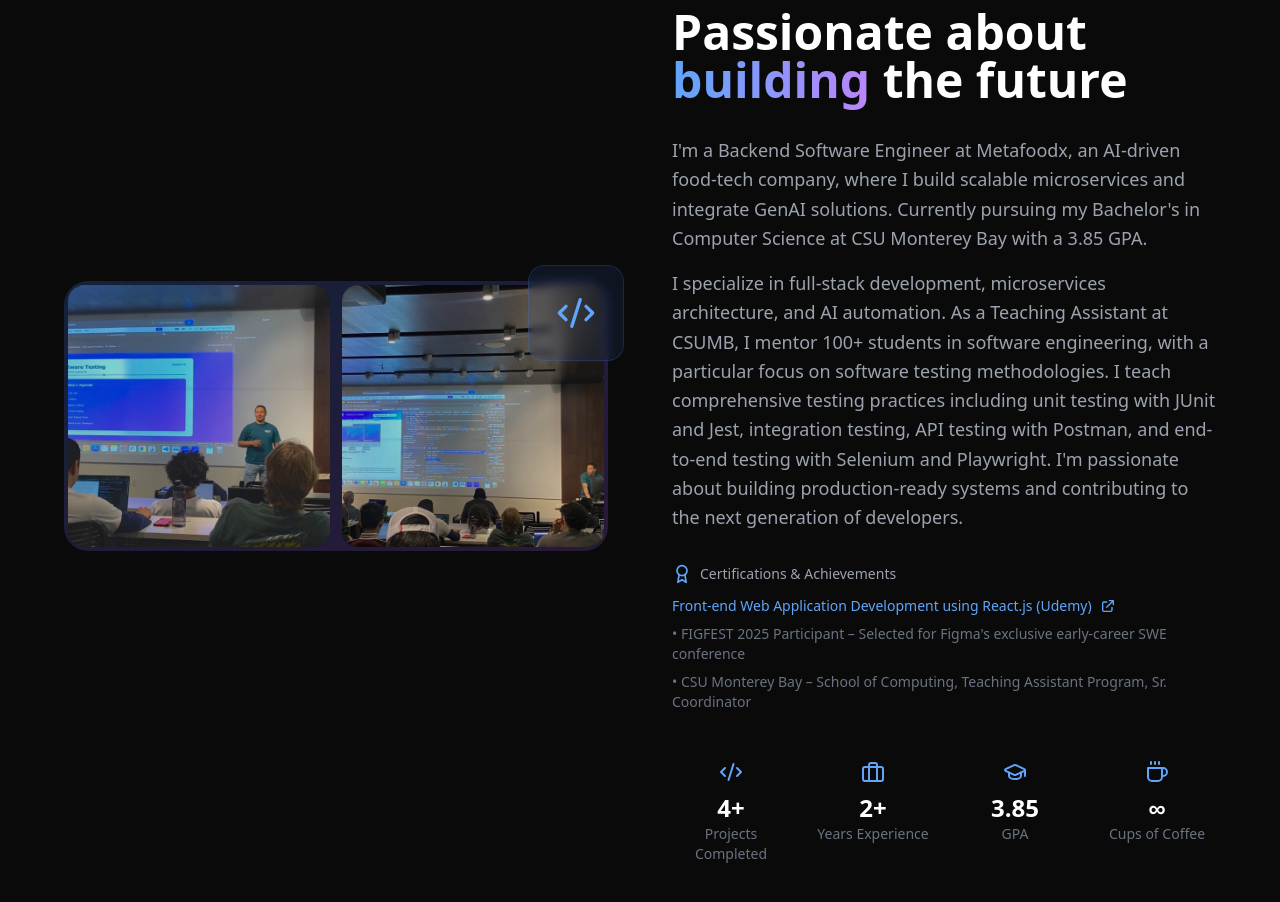
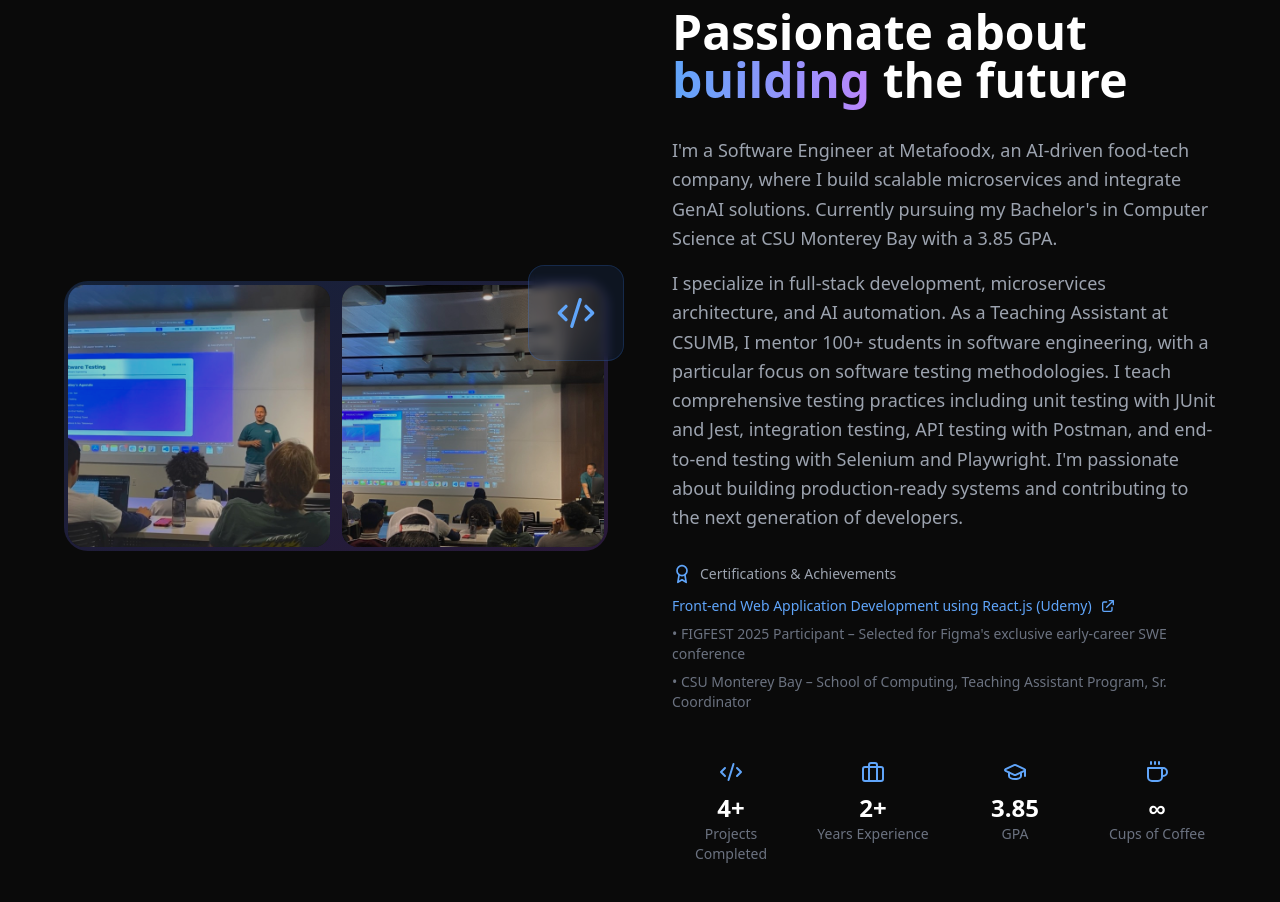
Before and after one commit to AhmedTurkiii/E-Portfolio, a Next.js app: page /E-Portfolio/ in a window 1280 px wide. Shown: the part 960-1862 px from the top of the page. Built offline with nearby package versions, Linux system fonts and the light colour scheme.

Commit message:
adding images as a grid

```diff
--- a/components/portfolio/AboutSection.jsx
+++ b/components/portfolio/AboutSection.jsx
@@ -85,7 +85,7 @@ export default function AboutSection() {
                 className="space-y-4 text-gray-400 text-lg leading-relaxed"
               >
                 <p>
-                  I'm a Backend Software Engineer at Metafoodx, an AI-driven food-tech company,
+                  I'm a Software Engineer at Metafoodx, an AI-driven food-tech company,
                   where I build scalable microservices and integrate GenAI solutions. Currently
                   pursuing my Bachelor's in Computer Science at CSU Monterey Bay with a 3.85 GPA.
                 </p>
```
